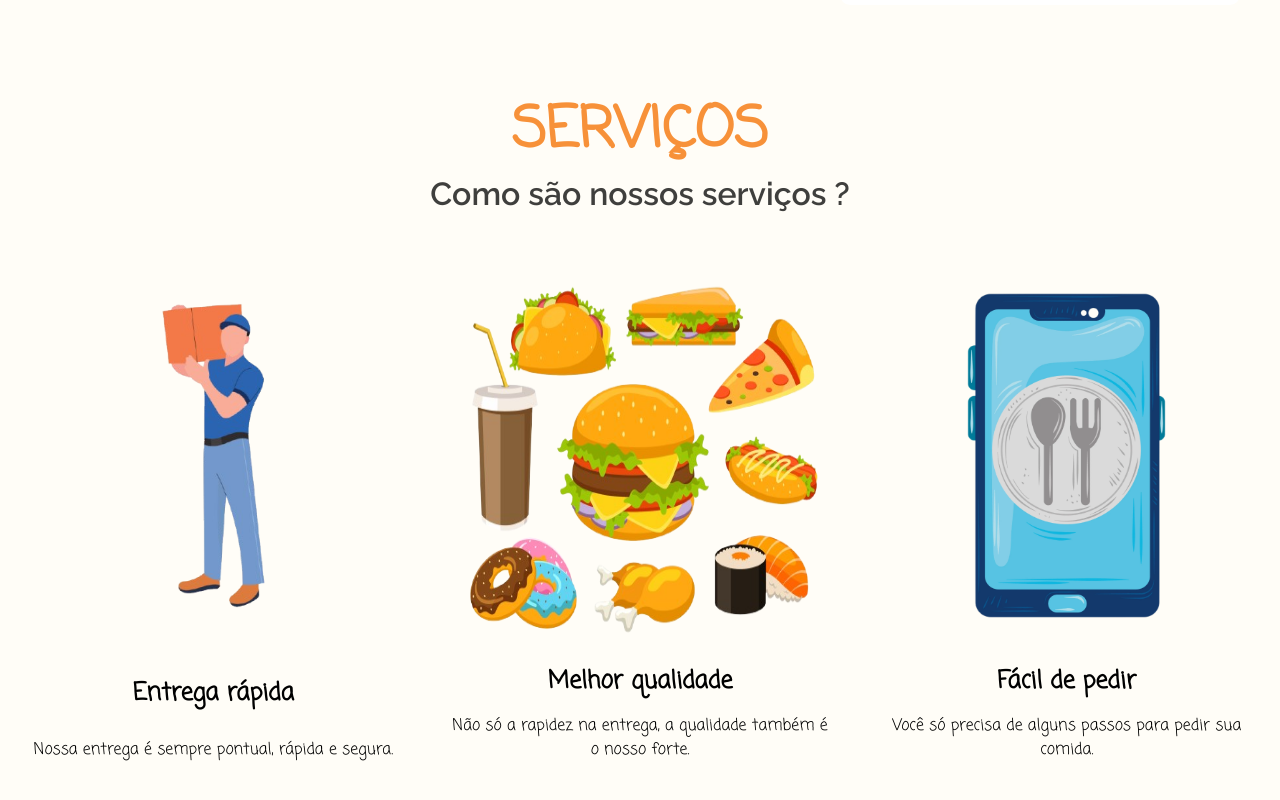
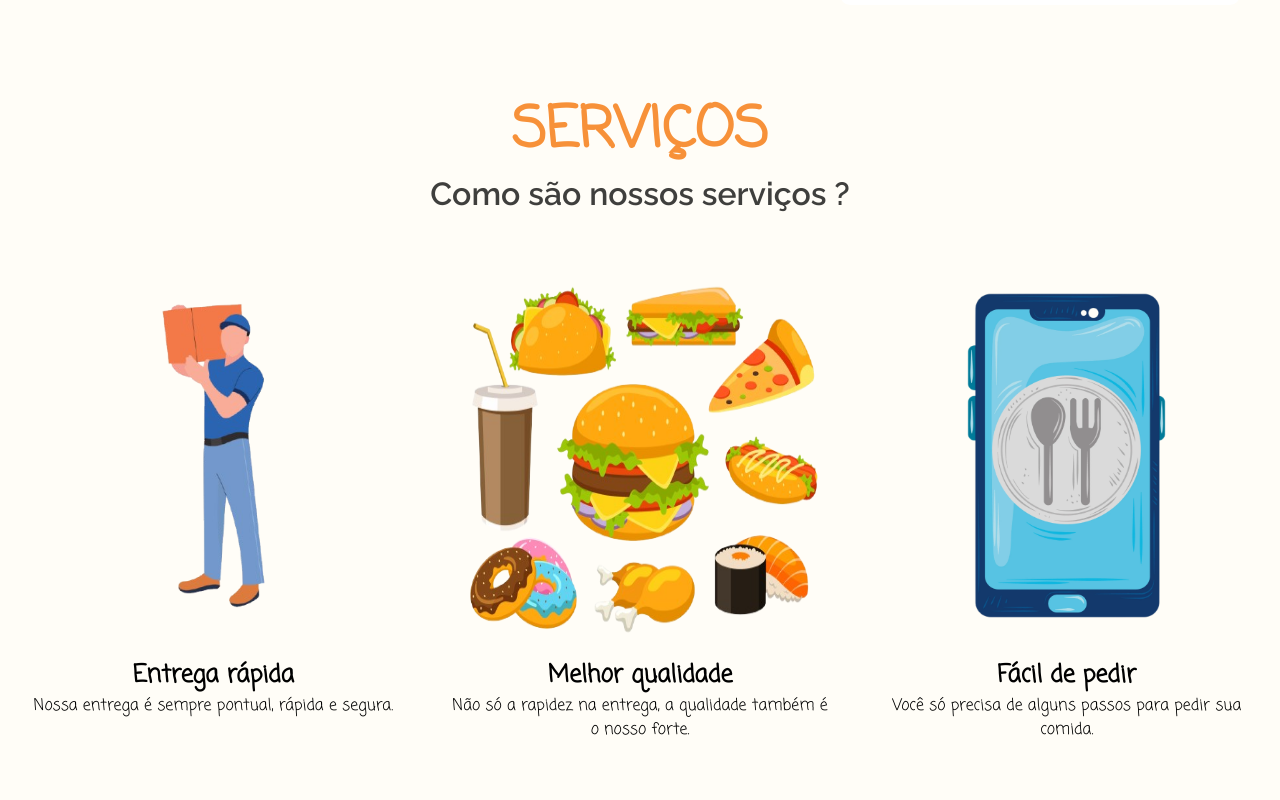
Before and after one commit to RamonLopes86/ramonburger, a Next.js app: page / in a window 1280 px wide. Shown: the part 799-1599 px from the top of the page. Built offline with nearby package versions, Linux system fonts and the light colour scheme.

Commit message:
ajuste de resp sec serv

```diff
--- a/src/components/section-serviços/servicos.module.css
+++ b/src/components/section-serviços/servicos.module.css
@@ -31,9 +31,9 @@
   width: 100%;
   height:fit-content;
   aspect-ratio: 4/4;
+}
 
 
-}
 
 
  .boximgServ {
@@ -43,8 +43,9 @@
     display: flex;
     flex-direction: row;
     align-items: center;
-    justify-content: center;
+    justify-content: space-around;
     gap:40px;
+
 
 
 }
@@ -52,12 +53,36 @@
 
 .boxCardServ{
 
-flex-basis: 400px;
+width:400px;
 height: 500px;
-display: flex;
-flex-direction: column;
-align-items: center;
-justify-content: space-between;
 
 
 }
+
+
+
+
+@media screen and (max-width:900px) {
+
+
+       .boximgServ{
+
+            flex-wrap: wrap;
+       }
+
+
+
+}
+
+
+
+@media screen and (max-width:420px) {
+
+        .boxCardServ{
+
+            width: 100%;
+
+            height: fit-content;
+        }
+
+}
```
